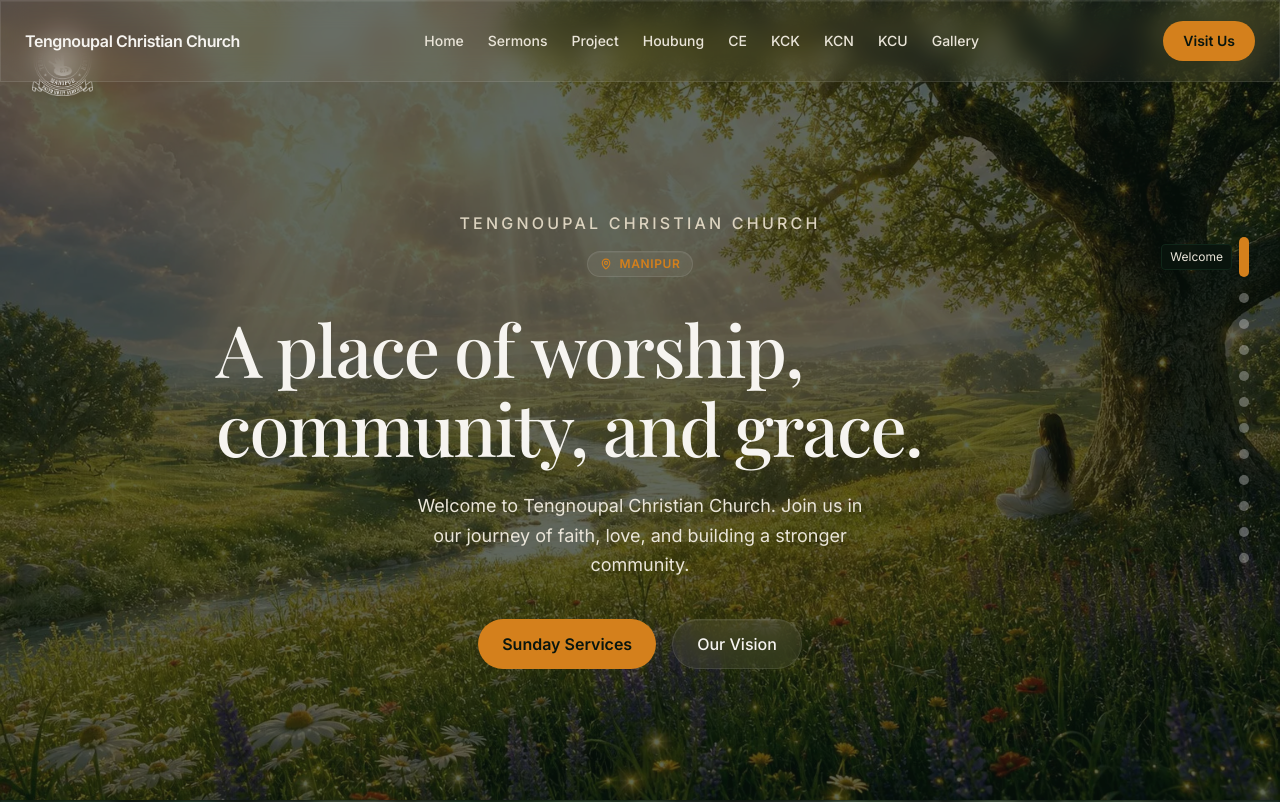
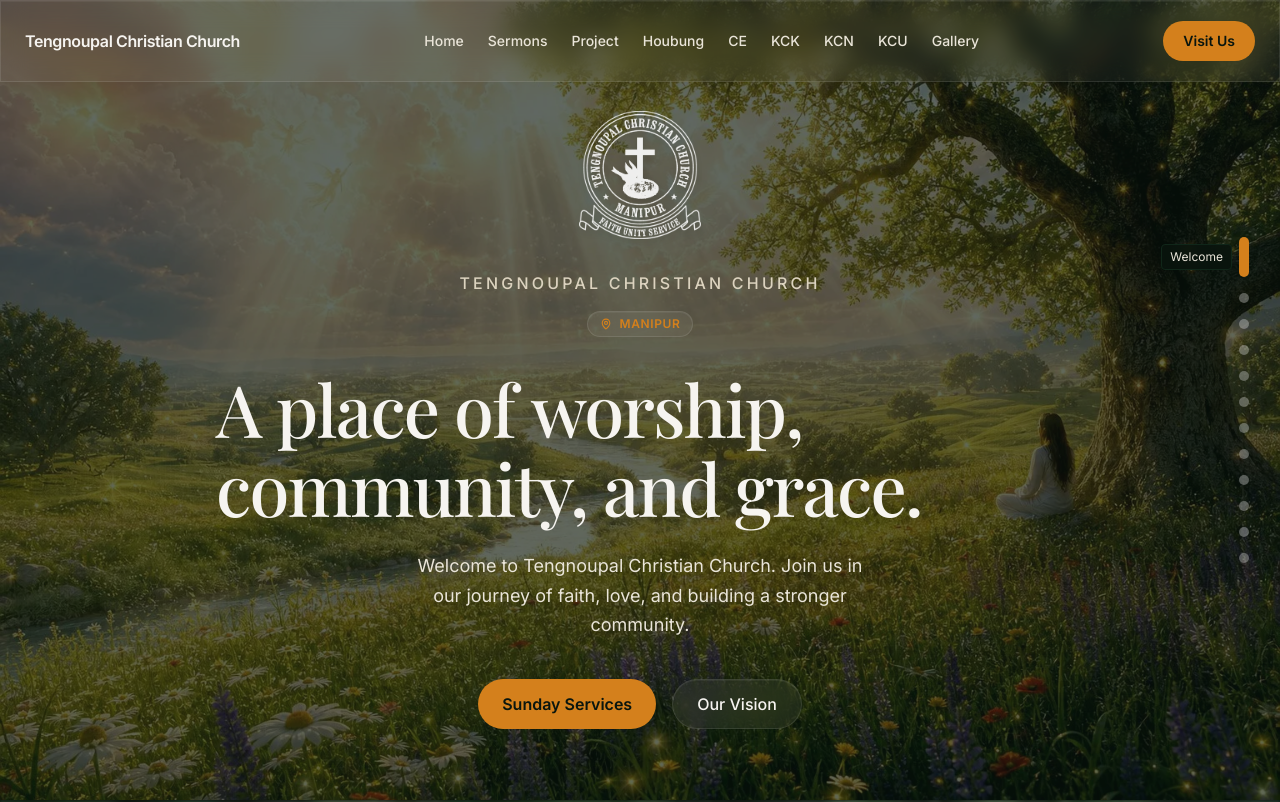
Before and after one commit to metachasm-beep/tengnoupalchurch, a React (Vite) app: page / in a window 1280 px wide. Shown: the top 802 px of the page. Built offline with nearby package versions, Linux system fonts and the light colour scheme; a web font is replaced by a local one.

Commit message:
Move logo to center of Hero fold

```diff
--- a/src/folds/Hero.jsx
+++ b/src/folds/Hero.jsx
@@ -12,16 +12,12 @@
       />
       <div className="absolute inset-0 z-0 bg-forest-900/40 pointer-events-none" />
 
-      {/* Absolute Logo */}
-      <div className="absolute top-6 left-6 md:top-8 md:left-8 z-50 pointer-events-none">
+      <div className="relative z-10 max-w-4xl mx-auto px-6 w-full flex flex-col items-center justify-center text-center gap-4 md:gap-6 mt-[-40px]">
         <img
           src="/assets/logo.webp"
           alt="Tengnoupal Christian Church Logo"
-          className="h-16 w-auto object-contain brightness-0 invert opacity-90 drop-shadow-lg"
+          className="h-24 md:h-32 w-auto object-contain brightness-0 invert opacity-90 drop-shadow-lg mb-2"
         />
-      </div>
-
-      <div className="relative z-10 max-w-4xl mx-auto px-6 w-full flex flex-col items-center justify-center text-center gap-4 md:gap-6">
         <div className="flex flex-col items-center gap-3 md:gap-4 mb-2">
           <h2 className="font-sans text-sm md:text-base tracking-[0.2em] text-bone-200 uppercase font-medium">{content?.subtitle}</h2>
           <div className="inline-flex items-center gap-2 px-3 py-1 rounded-full glass text-xs font-semibold tracking-wider text-amber-accent uppercase">
```
